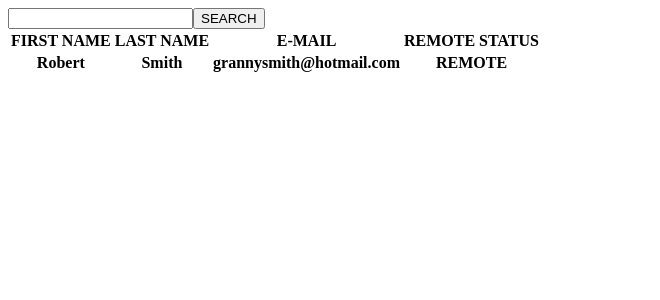
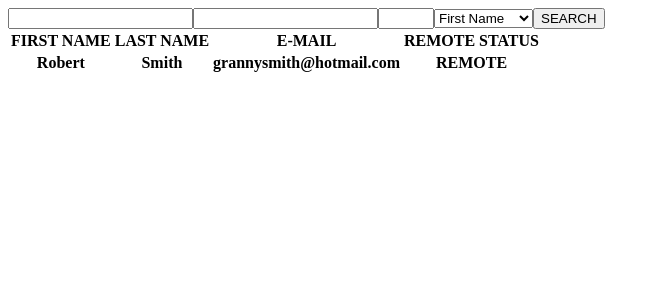
Before and after one commit to hawenger/employdirtect, a React (Create React App) app: page / in a window 1280 px wide. Shown: the top 300 px of the page, without its empty margins (0-660 px from the left). Built offline with nearby package versions, Linux system fonts and the light colour scheme.

Commit message:
Add search options

```diff
--- a/src/App.js
+++ b/src/App.js
@@ -9,6 +9,15 @@ function App() {
   return (
     <>
       <input type="text"/>
+      <input type="email" id="email" name="email" multiple></input>
+      <input type="number" name="empId" id="id" min="1" max="10"></input>
+      <select id="simple" name="simple">
+        <option>Last Name</option>
+        <option selected>First Name</option>
+        <option>Employee ID</option>
+        <option>E-mail</option>
+      </select>
+
       <button>SEARCH</button>
       <table>
         <EmployeeList employees = {employees} />
```
